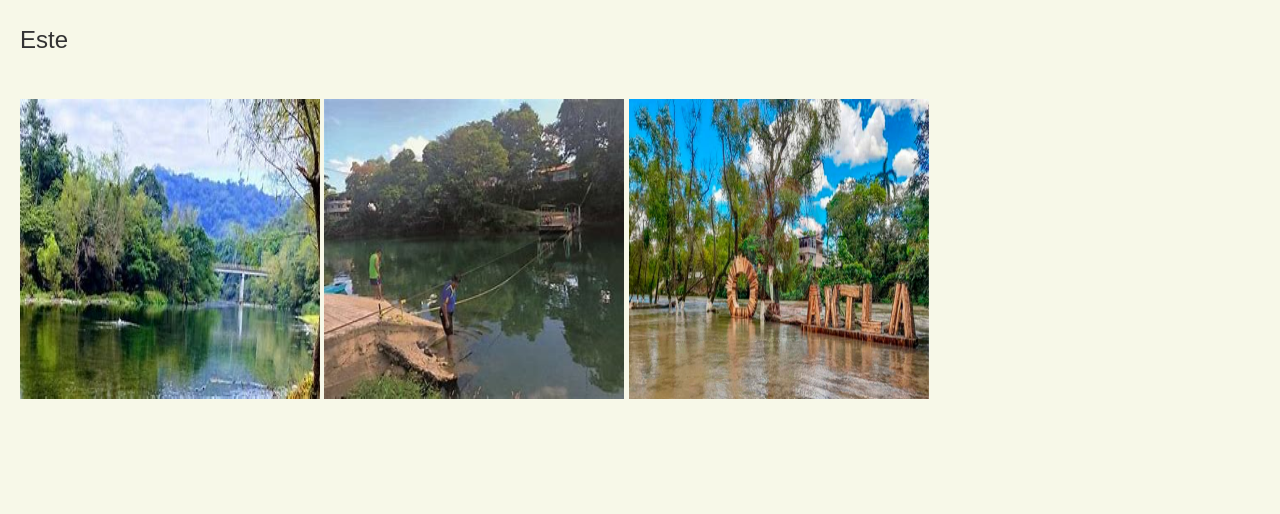
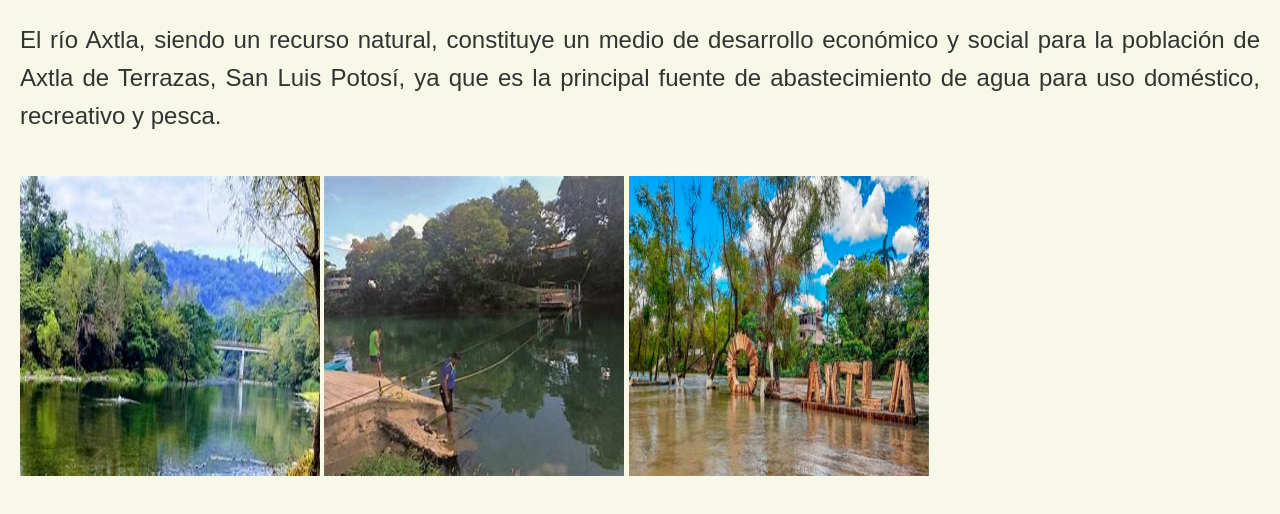
Before and after one commit to MATEOPOLI5/Axtla, a plain HTML site: page Segunda.html in a window 1280 px wide. Shown: the part 76-590 px from the top of the page. Drawn offline with Linux system fonts and the light colour scheme.

Commit message:
Update Segunda.html

```diff
--- a/Segunda.html
+++ b/Segunda.html
@@ -9,7 +9,9 @@
 <body>
     <h1>Río de Axtla de terrazas</h1>
     <p>
-        Este
+        El río Axtla, siendo un recurso natural, constituye un medio de desarrollo económico y
+        social para la población de Axtla de Terrazas, San Luis Potosí, ya que es la principal
+        fuente de abastecimiento de agua para uso doméstico, recreativo y pesca.
     </p>
 
     <img src="imagenes/rio1.jpg" alt="Error" width="300" height="300">
```
